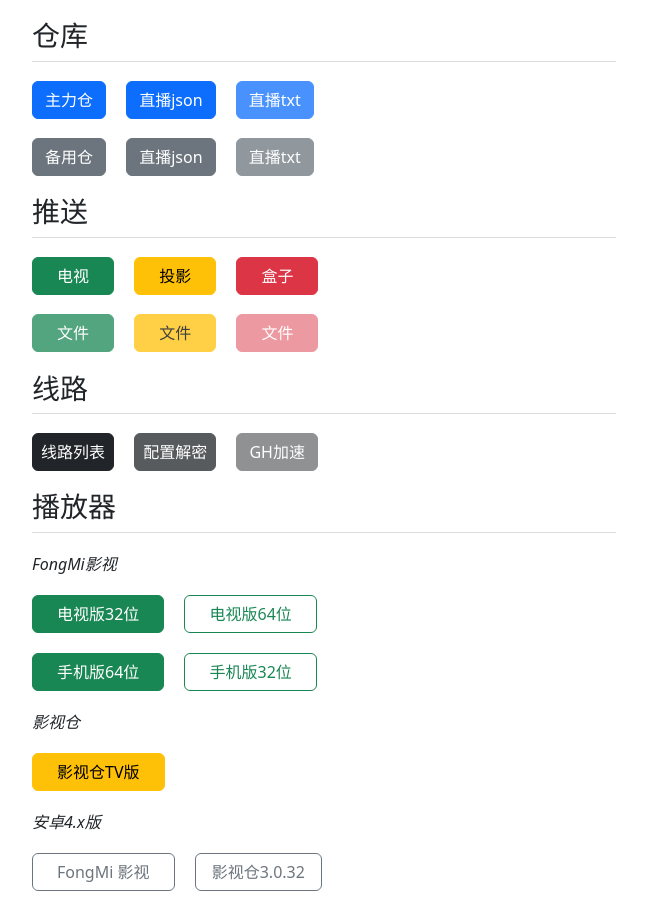
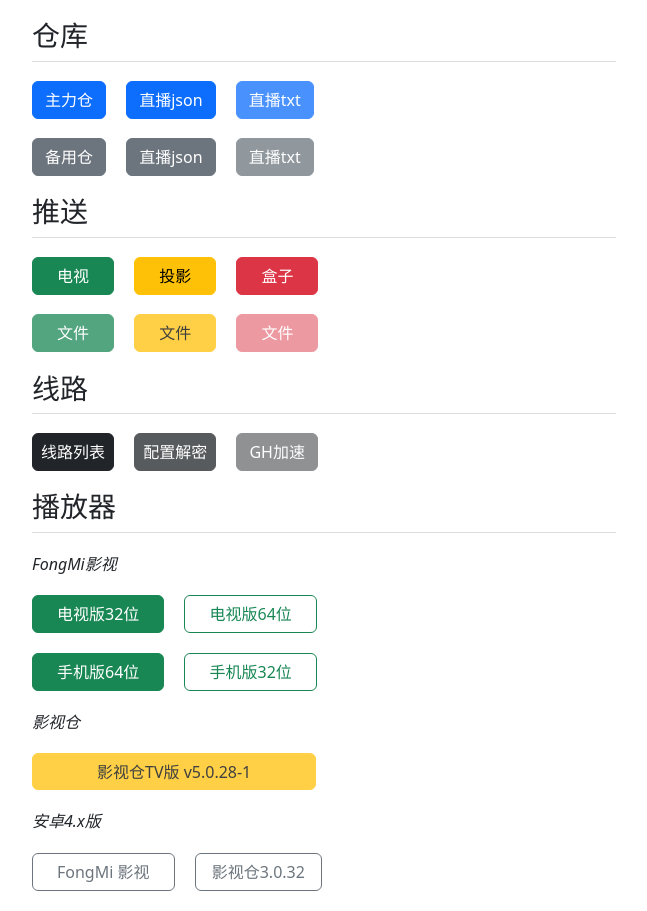
Before and after one commit to cracada/tvbox, a plain HTML site: page index.html in a window 1280 px wide. Shown: the whole page, without its empty margins (332-979 px from the left). Drawn offline with nearby package versions, Linux system fonts and the light colour scheme.

Commit message:
update ysc to 5.0.28

```diff
--- a/index.html
+++ b/index.html
@@ -1,3 +1,4 @@
+
 <!DOCTYPE html>
 <html lang="zh-CN"><head><meta charset="utf-8"><title>Tvbox</title><base target="_blank">
 <meta name="viewport" content="width=device-width,initial-scale=1,minimum-scale=1,maximum-scale=1,user-scalable=no">
@@ -55,7 +56,7 @@
 
 <li><i>影视仓</i></li>
 <li>
-<a class="btn btn-warning  me-3 px-4" target="_self" href='javascript:dl("ysctv")'>影视仓TV版</a>
+<a class="btn btn-warning opacity-75 me-3" style="padding:0.35rem 4rem" target="_self" href='javascript:dl("ysctv")'>影视仓TV版 v5.0.28-1</a>
 </li>
 
 <li><i>安卓4.x版</i></li>
```
Also changed, not shown: dl/index.html (+1 -1 lines).
